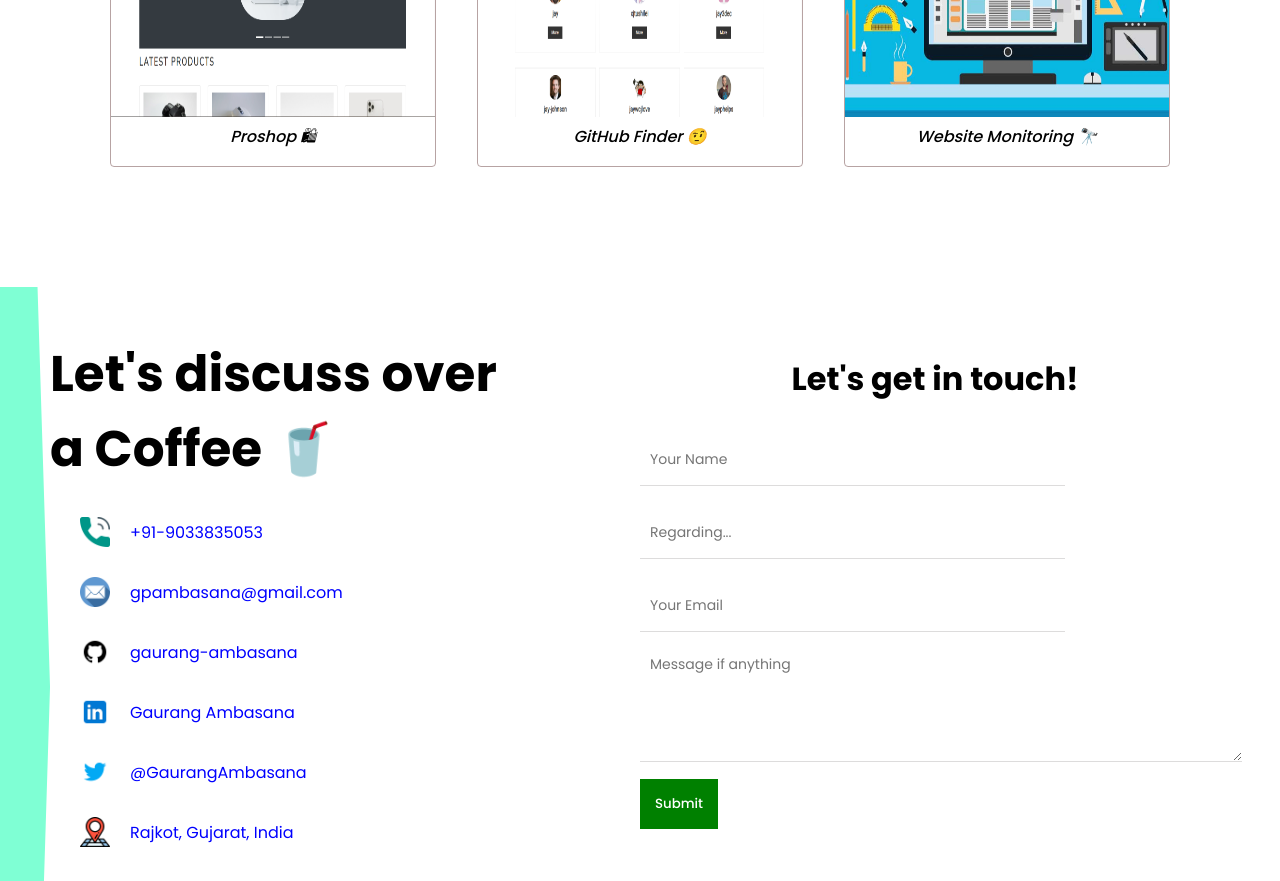
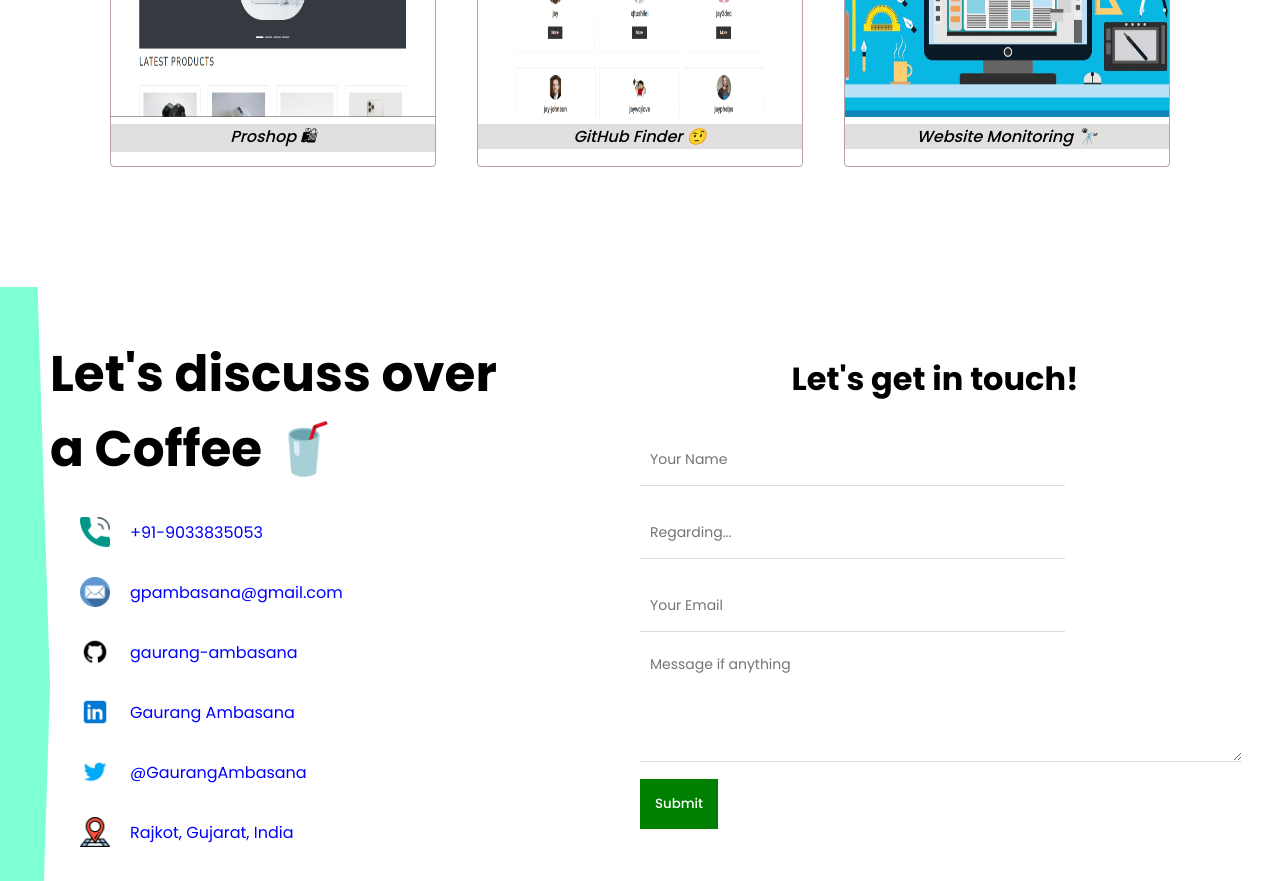
Before and after one commit to gaurang-ambasana/portfolio-website, a React (Create React App) app: page / in a window 1280 px wide. Shown: the part 1920-2801 px from the top of the page. Built offline with nearby package versions, Linux system fonts and the light colour scheme.

Commit message:
fixed project name

```diff
--- a/src/components/project/project.css
+++ b/src/components/project/project.css
@@ -46,4 +46,6 @@
 .p-name {
   font-weight: 450;
   font-style: oblique;
+  background-color: rgb(226, 223, 223);
+  color: black;
 }
```
